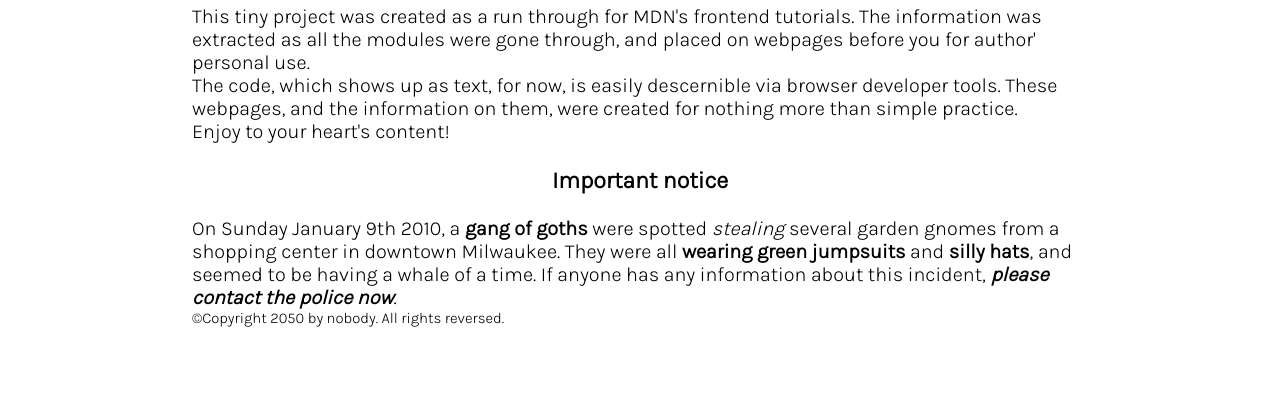
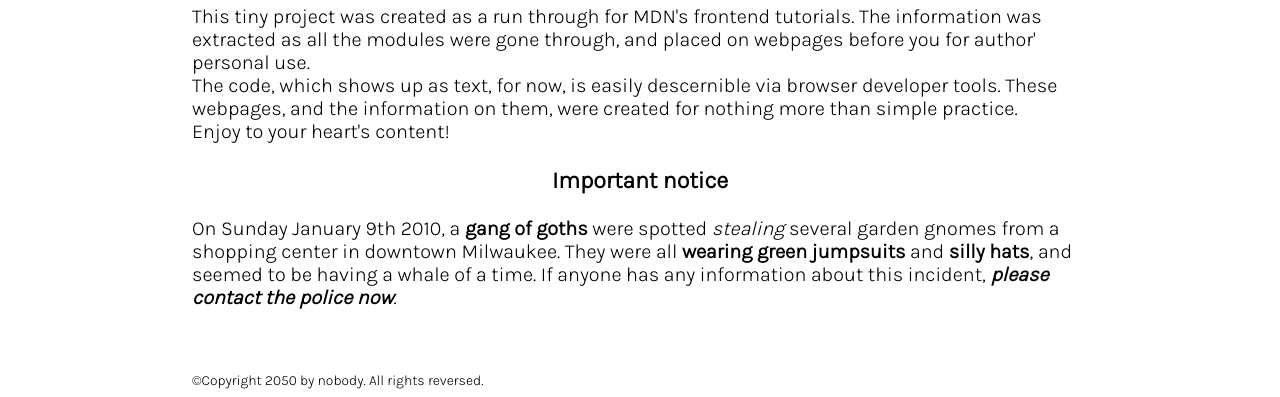
Before and after one commit to PolinaLy/mdn-frontend-practice, a plain HTML site: page index.html in a window 1280 px wide. Shown: the part 543-940 px from the top of the page. Before the commit the page ends 878 px from the top, so only its background shows below. Drawn offline with nearby package versions, Linux system fonts and the light colour scheme.

Commit message:
Add styles to footer

```diff
--- a/styles/style.css
+++ b/styles/style.css
@@ -85,5 +85,6 @@ a {
 
 /*Footer*/
 footer {
-  font-size: 15px;
+  font-size: 14px;
+  padding-top: 5%;
 }
```
